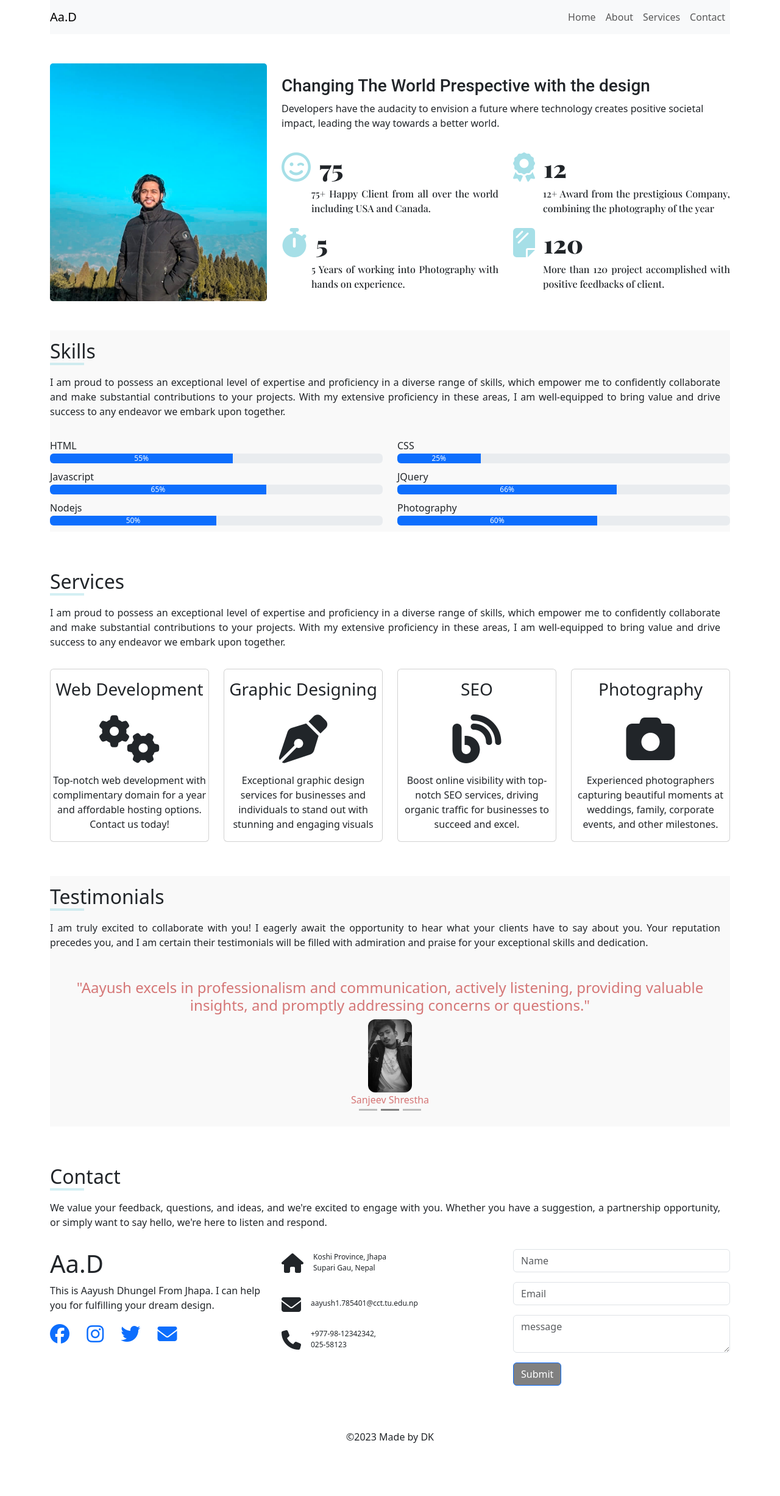
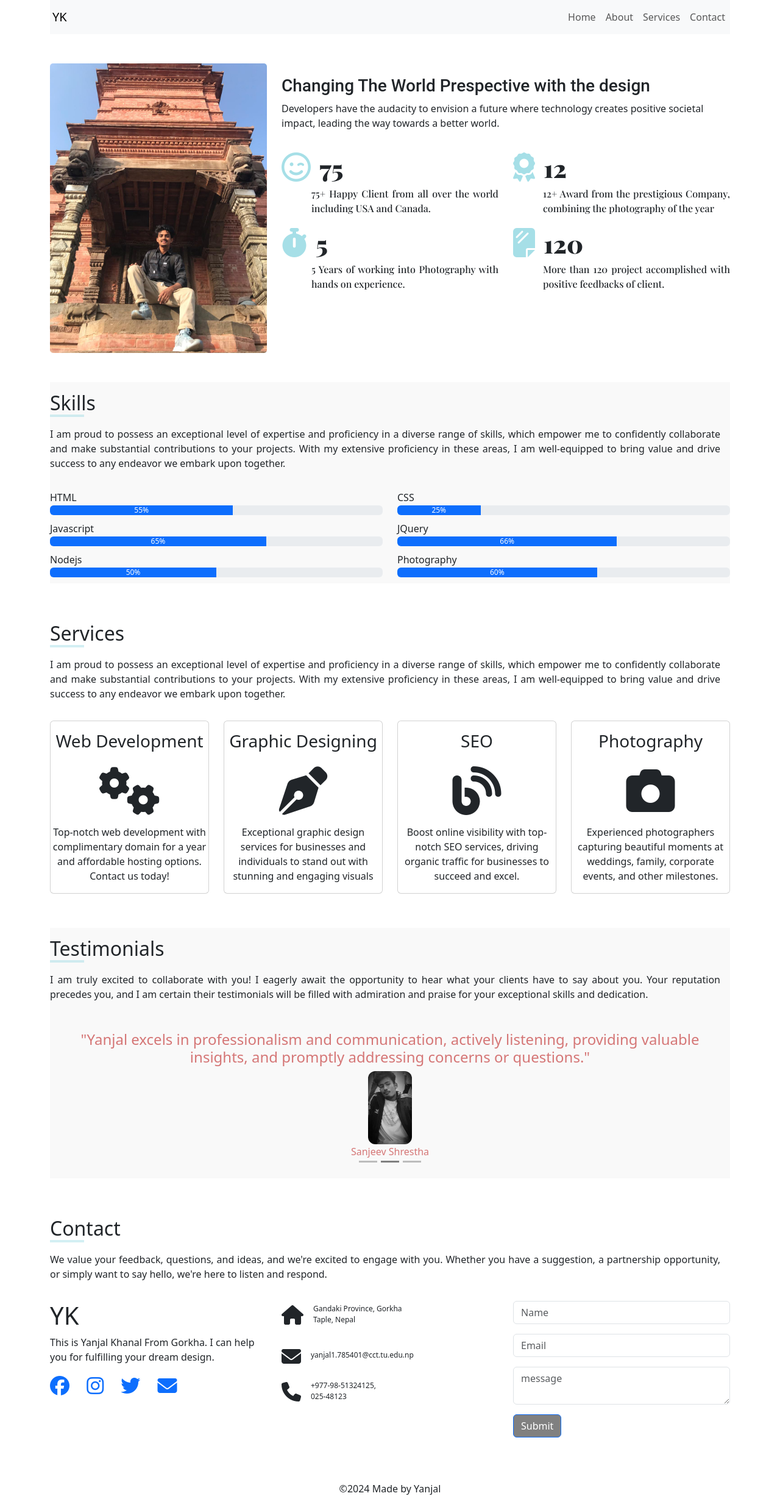
Before and after one commit to BipsonMukhiya/bipsonmukhiya.github.io, a plain HTML site: page index.html in a window 1280 px wide. Shown: the whole page at 61% size. Before the commit the page ends 2369 px from the top, so only its background shows below. Drawn offline with nearby package versions, Linux system fonts and the light colour scheme; files whose address does not match are found by name; a web font is replaced by a local one.

Commit message:
modifiy code for yanjal portfolio

```diff
--- a/index.html
+++ b/index.html
@@ -3,7 +3,7 @@
   <head>
     <meta charset="utf-8" />
     <meta name="viewport" content="width=device-width, initial-scale=1" />
-    <title>Aayush Dhungel</title>
+    <title>Yanjal Khanal</title>
     <link
       href="https://fonts.googleapis.com/css2?family=Dancing+Script&family=Playfair+Display:wght@300;500;900&display=swap"
       rel="stylesheet"
@@ -16,7 +16,7 @@
     />
     <link
       rel="shortcut icon"
-      href="helpers/images/favicon.ico"
+      href="helpers/image/favicon.ico"
       type="image/x-icon"
     />
     <link rel="stylesheet" href="css/style.css" />
@@ -26,7 +26,7 @@
     <div class="container">
       <section id="firstsection">
         <nav class="navbar bg-light navbar-expand-lg navbar-light">
-          <a class="navbar-brand" href="#">Aa.D</a>
+          <a class="navbar-brand ms-1" href="#">YK</a>
           <button
             class="navbar-toggler"
             type="button"
@@ -60,9 +60,10 @@
         <div class="row">
           <div class="col-lg-4 col-md-12">
             <img
-              src="helpers/images/ayush_background.jpg"
-              alt="ayush_portfolio"
+              src="helpers/image/yanjal_background2.jpg"
+              alt="yanjal_portfolio"
               class="img-fluid custom_height"
+
             />
           </div>
           <div class="col-lg-8 col-md-12">
@@ -355,7 +356,7 @@
           <div class="carousel-inner">
             <div class="carousel-item active" data-bs-interval="2000">
               <h4 class="text-center text-justify mt-3 carousel-h4">
-                "Aayush Dhungel: Highly recommended web developer. Talented,
+                "Yanjal Khanal: Highly recommended web developer. Talented,
                 dedicated, and committed to excellence. Invaluable asset."
               </h4>
               <div class="carousel-image-inner text-center">
@@ -369,7 +370,7 @@
             </div>
             <div class="carousel-item" data-bs-interval="5000">
               <h4 class="text-center text-justify mt-3 carousel-h4">
-                "Aayush excels in professionalism and communication, actively
+                "Yanjal excels in professionalism and communication, actively
                 listening, providing valuable insights, and promptly addressing
                 concerns or questions."
               </h4>
@@ -384,7 +385,7 @@
             </div>
             <div class="carousel-item" data-bs-interval="6000">
               <h4 class="text-center text-justify mt-3 carousel-h4">
-                "Aayush: A master of his craft, capturing excellence through
+                "Yanjal: A master of his craft, capturing excellence through
                 pixel-perfect designs. A visionary who listens, advises, and
                 creates extraordinary web experiences."
               </h4>
@@ -411,9 +412,9 @@
         </p>
         <div class="row">
           <div class="col-md-4 mb-4">
-            <h1>Aa.D</h1>
+            <h1>YK</h1>
             <p>
-              This is Aayush Dhungel From Jhapa. I can help you for fulfilling your dream design.
+              This is Yanjal Khanal From Gorkha. I can help you for fulfilling your dream design.
             </p>
             <div class="logo">
               <ul class="list-inline p-0">
@@ -444,19 +445,19 @@
             <div class="d-flex align-item-center">
               <i class="fa-solid fa-house fa-2x mt-1"></i>
               <p class="footer-p mt-1">
-                Koshi Province, Jhapa<br />
-                Supari Gau, Nepal
+                Gandaki Province, Gorkha<br />
+                Taple, Nepal
               </p>
             </div>
             <div class="d-flex align-item-center mt-3">
               <i class="fa-solid fa-envelope fa-2x"></i>
-              <p class="footer-p mt-2">aayush1.785401@cct.tu.edu.np</p>
+              <p class="footer-p mt-2">yanjal1.785401@cct.tu.edu.np</p>
             </div>
             <div class="d-flex align-item-center mt-3">
               <i class="fa-solid fa-phone fa-2x"></i>
               <p class="footer-p">
-                +977-98-12342342, <br />
-                025-58123
+                +977-98-51324125, <br />
+                025-48123
               </p>
             </div>
           </div>
@@ -478,7 +479,7 @@
       </section>
       <section id="seventhsection">
         <div class="text-center">
-          &copy;2023 Made by DK
+          &copy;2024 Made by Yanjal
         </div>
       </section>
     </div>
```
Also changed, not shown: helpers/image/favicon.ico (added), helpers/image/jeevan.jpg (renamed from helpers/images/jeevan.jpg), helpers/image/mallik.jpg (renamed from helpers/images/mallik.jpg), helpers/image/sanjeev.jpg (renamed from helpers/images/sanjeev.jpg), helpers/image/winner.jpg (renamed from helpers/images/winner.jpg), helpers/image/yanjal_background.jpg (added), helpers/image/yanjal_background2.jpg (added), helpers/images/ayush_background.jpg (deleted), helpers/images/ayush_porfolio.jpg (deleted), helpers/images/favicon.ico (deleted).
